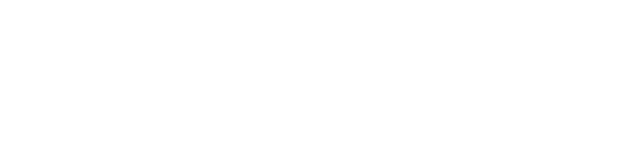
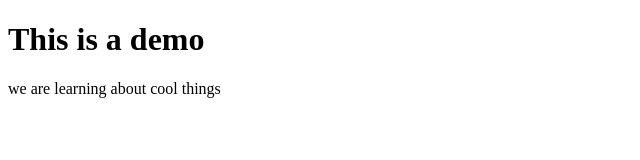
Before and after one commit to hour0026/mtm6201-week1, a plain HTML site: page index.html in a window 1280 px wide. Shown: the whole page, without its empty margins (0-640 px from the left). Drawn offline with Linux system fonts and the light colour scheme.

Commit message:
added h1 and p

```diff
--- a/index.html
+++ b/index.html
@@ -6,6 +6,7 @@
     <title>Demo</title>
 </head>
 <body>
-
+    <h1>This is a demo</h1>
+    <p> we are learning about cool things</p>
 </body>
 </html>
```
